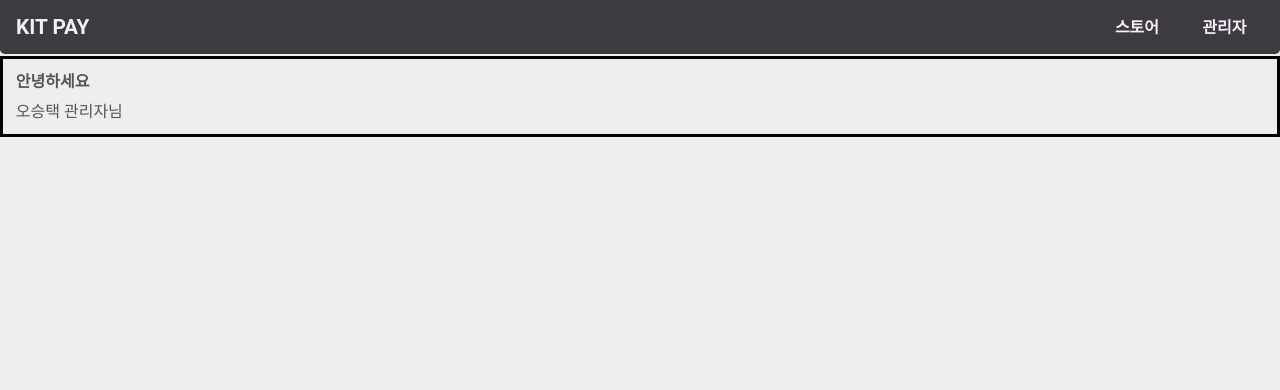
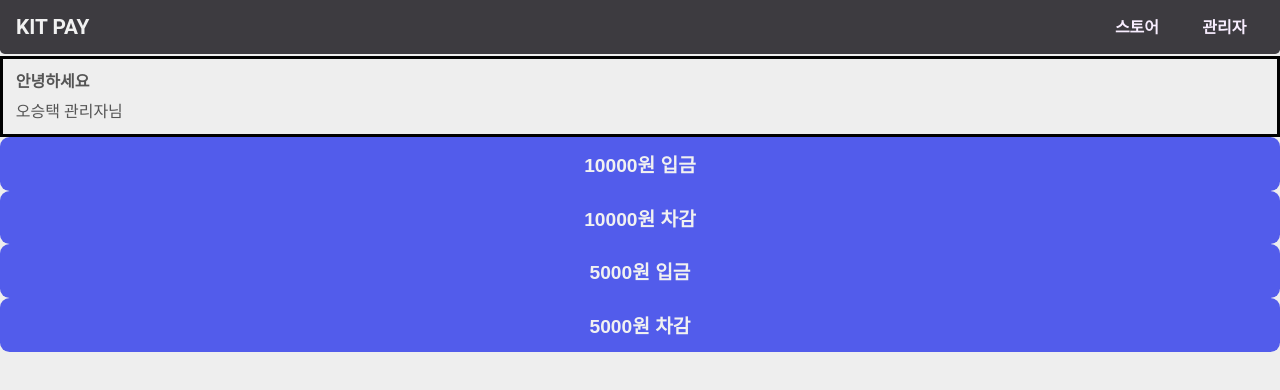
Before and after one commit to PebblePuss/paymentWeb, a React (Create React App) app: page /kitpay/admin in a window 1280 px wide. Shown: the top 390 px of the page. Built offline with nearby package versions, Linux system fonts and the light colour scheme.

Commit message:
[DEVELOP] develop page

```diff
--- a/src/components/Deducted_Btn.jsx
+++ /dev/null
@@ -1,5 +0,0 @@
-const DeductedBtn = () => {
-    return
-};
-
-export default DeductedBtn;
--- /dev/null
+++ b/src/contents/AdminView.jsx
@@ -0,0 +1,13 @@
+import MyView_Admin_Info from "../components/MyView_Admin_Info";
+import DeductedBtn from "./Deducted_Btn";
+
+const AdminView = () => {
+    return (
+        <aside>
+            <MyView_Admin_Info name={"오승택"} />
+            <DeductedBtn />
+        </aside>
+    )
+};
+
+export default AdminView;
--- /dev/null
+++ b/src/contents/Deducted_Btn.jsx
@@ -0,0 +1,14 @@
+import Btn from "../components/Btn";
+
+const DeductedBtn = () => {
+    return (
+        <div>
+            <Btn type={"button"} mode={""} text={"10000원 입금"} onClick={() => console.log("입금!")}/>
+            <Btn type={"button"} mode={""} text={"10000원 차감"} onClick={() => console.log("차감!")}/>
+            <Btn type={"button"} mode={""} text={"5000원 입금"} onClick={() => console.log("입금!")}/>
+            <Btn type={"button"} mode={""} text={"5000원 차감"} onClick={() => console.log("차감!")}/>
+        </div>
+    )
+};
+
+export default DeductedBtn;
--- a/src/pages/AdminPage.jsx
+++ b/src/pages/AdminPage.jsx
@@ -1,9 +1,10 @@
 import MyViewAdminInfo from "../components/MyView_Admin_Info";
+import AdminView from "../contents/AdminView";
 
 const AdminPage = () => {
     return (
         <section>
-            <MyViewAdminInfo name={"오승택"} />
+            <AdminView />
         </section>
     )
 }
```
Also changed, not shown: src/components/AdminView_User_Info.jsx (+11 -3 lines).
